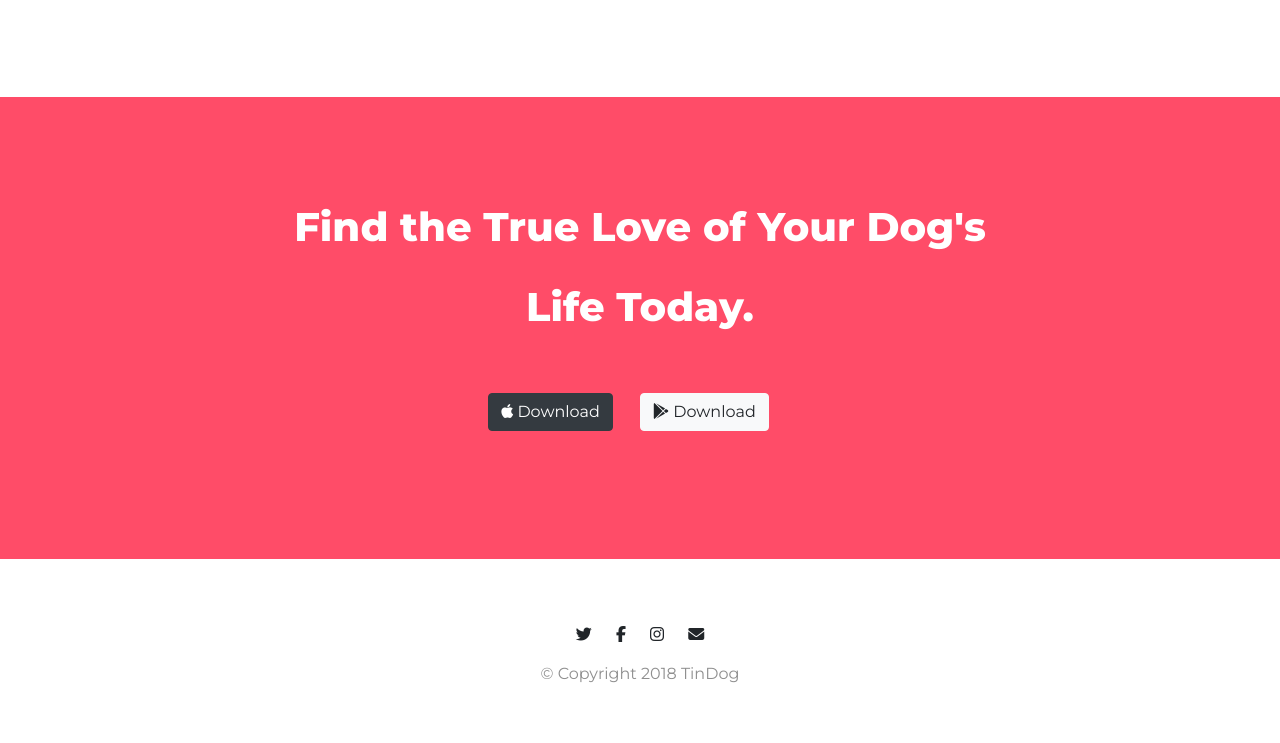
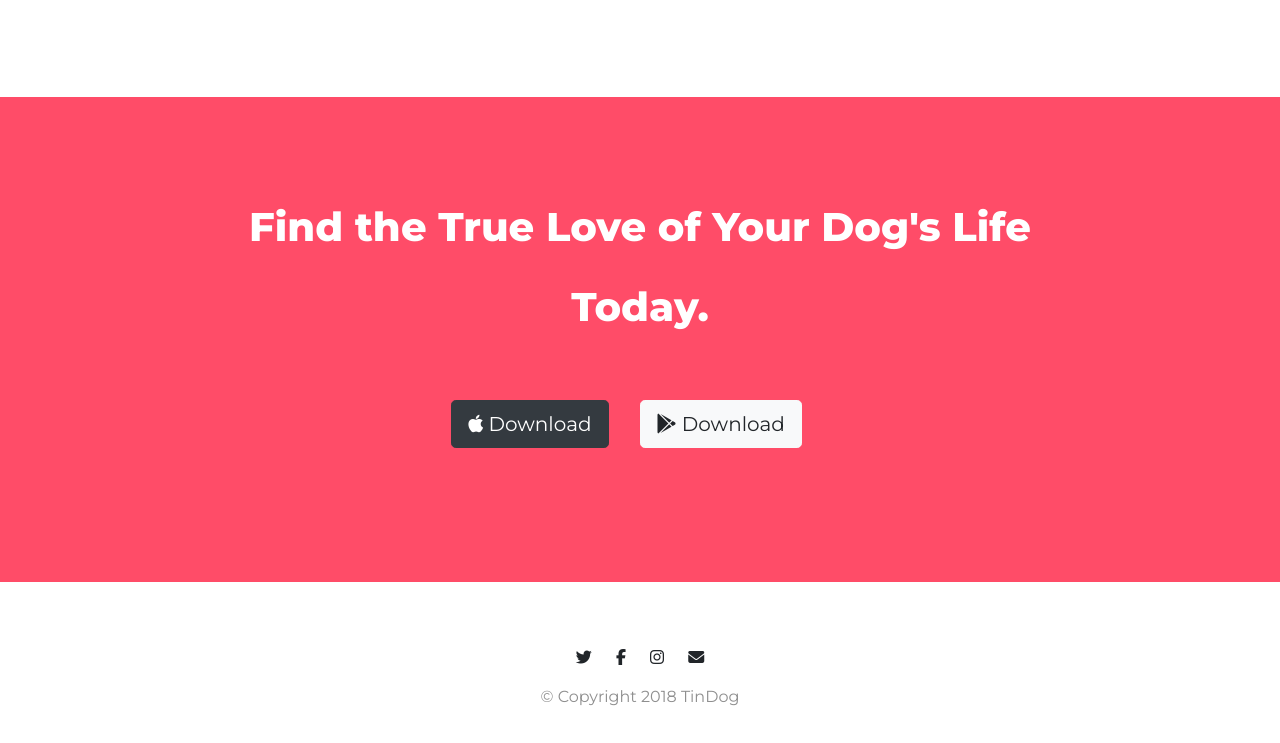
Before and after one commit to sharmavishal7669/tinDog, a plain HTML site: page index.html in a window 1280 px wide. Shown: the part 2547-3290 px from the top of the page. Drawn offline with nearby package versions, Linux system fonts and the light colour scheme.

Commit message:
Updated CTA section buttons

```diff
--- a/css/styles.css
+++ b/css/styles.css
@@ -149,7 +149,7 @@ p {
 #cta {
     background-color: #ff4c68;
     color: #fff;
-    padding: 7% 20%;
+    padding: 7% 15%;
     text-align: center;
 }
 
--- a/index.html
+++ b/index.html
@@ -194,8 +194,8 @@
   <section id="cta">
 
     <h3 class="cta-heading">Find the True Love of Your Dog's Life Today.</h3>
-    <button class="btn btn-dark download-button" type="button"><i class="fab fa-apple"></i> Download</button>
-    <button class="btn btn-light download-button" type="button"><i class="fab fa-google-play"></i> Download</button>
+    <button class="btn btn-dark btn-lg download-button" type="button"><i class="fab fa-apple"></i> Download</button>
+    <button class="btn btn-light btn-lg download-button" type="button"><i class="fab fa-google-play"></i> Download</button>
 
   </section>
 
```
